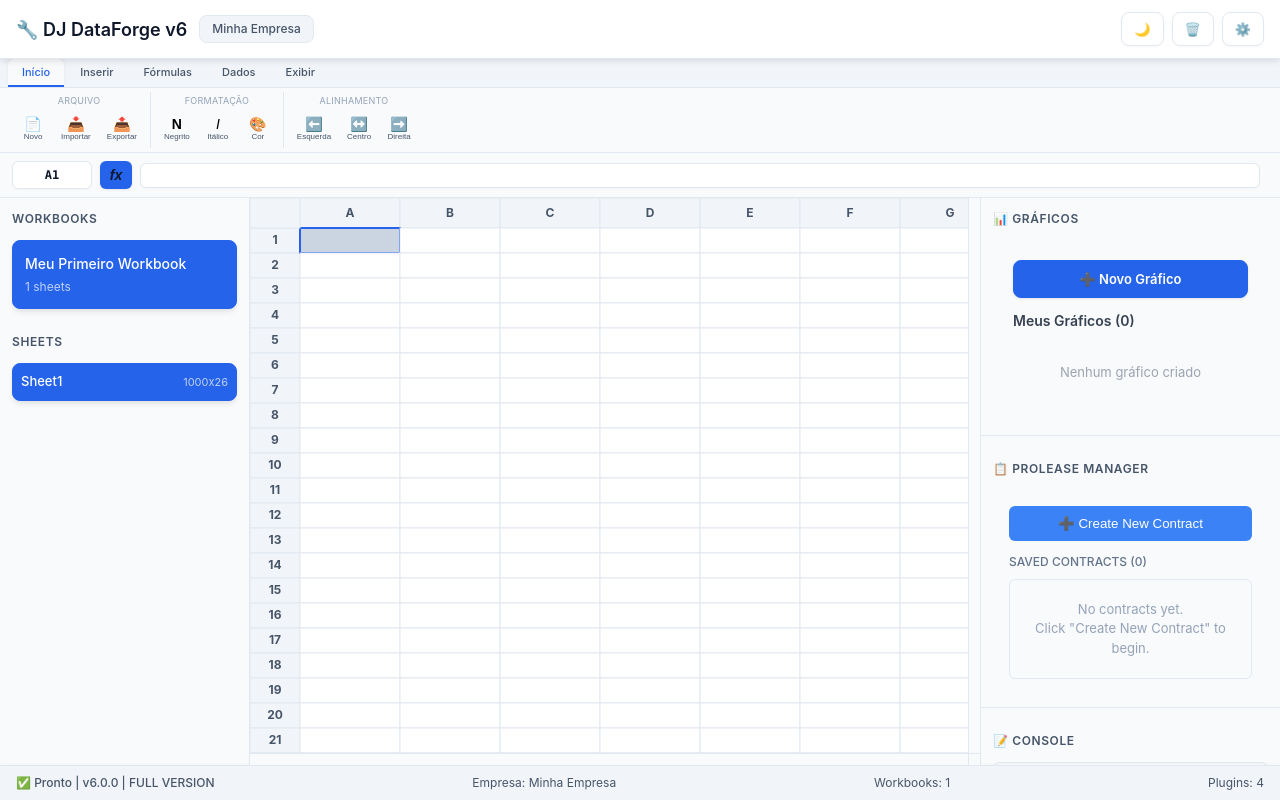
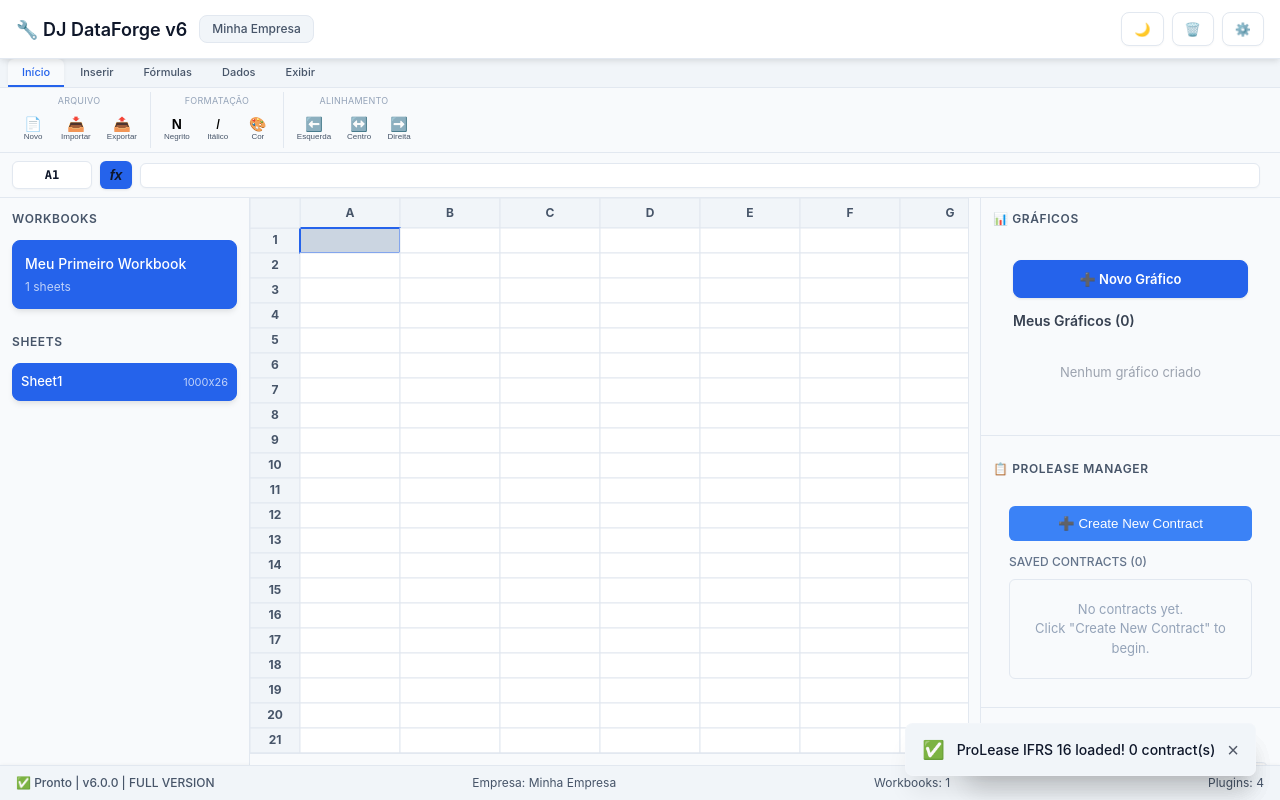
Before and after one commit to syorankun/dtfgv6, a website built with Vite: page index.html in a window 1280 px wide. Built offline with nearby package versions, Linux system fonts and the light colour scheme.

Commit message:
feat: enhance toast notifications with icons and close button, improve dark mode handling in UIManager

```diff
--- a/src/@core/plugin-system-consolidated.ts
+++ b/src/@core/plugin-system-consolidated.ts
@@ -90,28 +90,42 @@ import type {
     }
 
     showToast(message: string, type: "info" | "success" | "warning" | "error"): void {
+      const toastId = `toast-${Date.now()}`;
       const toast = document.createElement('div');
+      toast.id = toastId;
       toast.className = `toast toast-${type}`;
-      toast.textContent = message;
-      toast.style.cssText = `
-        position: fixed;
-        top: 20px;
-        right: 20px;
-        padding: 12px 20px;
-        background: ${type === 'error' ? '#ef4444' : type === 'success' ? '#10b981' : type === 'warning' ? '#f59e0b' : '#3b82f6'};
-        color: white;
-        border-radius: 6px;
-        box-shadow: 0 4px 12px rgba(0,0,0,0.15);
-        z-index: 10000;
-        animation: slideIn 0.3s ease-out;
-      `;
+
+      const icon = document.createElement('span');
+      icon.className = 'toast-icon';
+      if (type === 'success') icon.textContent = '✅';
+      if (type === 'error') icon.textContent = '❌';
+      if (type === 'info') icon.textContent = 'ℹ️';
+      if (type === 'warning') icon.textContent = '⚠️';
+
+      const messageSpan = document.createElement('span');
+      messageSpan.textContent = message;
+
+      const closeButton = document.createElement('button');
+      closeButton.textContent = '×';
+      closeButton.className = 'toast-close';
+      closeButton.onclick = () => {
+        toast.classList.add('slideOut');
+        setTimeout(() => toast.remove(), 300);
+      };
+
+      toast.appendChild(icon);
+      toast.appendChild(messageSpan);
+      toast.appendChild(closeButton);
 
       document.body.appendChild(toast);
 
       setTimeout(() => {
-        toast.style.animation = 'slideOut 0.3s ease-out';
-        setTimeout(() => toast.remove(), 300);
-      }, 3000);
+        const el = document.getElementById(toastId);
+        if (el) {
+          el.classList.add('slideOut');
+          setTimeout(() => el.remove(), 300);
+        }
+      }, 5000);
     }
 
     cleanup(): void {
--- a/src/style.css
+++ b/src/style.css
@@ -825,48 +825,95 @@ body {
 
 .toast {
   position: fixed;
-  bottom: 20px;
-  right: 20px;
-  padding: 12px 20px;
-  border-radius: var(--border-radius);
-  box-shadow: var(--shadow-lg);
+  bottom: 24px;
+  right: 24px;
+  display: flex;
+  align-items: center;
+  gap: var(--spacing-md);
+  padding: var(--spacing-md) var(--spacing-lg);
+  border-radius: var(--border-radius-lg);
+  box-shadow: var(--shadow-xl);
   z-index: 10000;
   font-size: 14px;
   font-weight: 500;
+  animation: slideInUp 0.4s cubic-bezier(0.25, 0.8, 0.25, 1);
+  border: 1px solid rgba(255, 255, 255, 0.1);
+  background-color: var(--theme-bg-tertiary);
+  color: var(--theme-text-primary);
+}
+
+.toast.success {
+  background-color: var(--theme-color-success);
   color: white;
-  animation: slideIn 0.3s ease-out;
-}
-
-.toast.success {
-  background: #22c55e;
 }
 
 .toast.error {
-  background: #ef4444;
+  background-color: var(--theme-color-error);
+  color: white;
 }
 
 .toast.info {
-  background: var(--theme-color-primary);
-}
-
-@keyframes slideIn {
+  background-color: var(--theme-color-info);
+  color: white;
+}
+
+.toast.warning {
+  background-color: var(--theme-color-warning);
+  color: #1e293b; /* A dark color that works on yellow */
+}
+
+.toast-icon {
+  font-size: 18px;
+}
+
+.toast-close {
+  background: transparent;
+  border: none;
+  color: inherit;
+  font-size: 20px;
+  line-height: 1;
+  cursor: pointer;
+  opacity: 0.7;
+  transition: opacity var(--transition-fast);
+}
+
+.toast-close:hover {
+  opacity: 1;
+}
+
+body.dark .toast {
+  background-color: var(--dark-bg-secondary);
+  color: var(--dark-text-primary);
+  border-color: rgba(255, 255, 255, 0.2);
+}
+
+body.dark .toast.warning {
+  color: #1e293b;
+  background-color: var(--dark-color-warning);
+}
+
+@keyframes slideInUp {
   from {
-    transform: translateX(400px);
+    transform: translateY(100px);
     opacity: 0;
   }
   to {
-    transform: translateX(0);
+    transform: translateY(0);
     opacity: 1;
   }
 }
 
-@keyframes slideOut {
+.toast.slideOut {
+  animation: slideOutDown 0.3s ease-out forwards;
+}
+
+@keyframes slideOutDown {
   from {
-    transform: translateX(0);
+    transform: translateY(0);
     opacity: 1;
   }
   to {
-    transform: translateX(400px);
+    transform: translateY(50px);
     opacity: 0;
   }
 }
--- a/src/ui-manager.ts
+++ b/src/ui-manager.ts
@@ -456,8 +456,10 @@ export class UIManager {
     const isDarkMode = localStorage.getItem('theme') === 'dark';
     if (isDarkMode) {
       this.app.classList.add('dark');
+      document.body.classList.add('dark');
     } else {
       this.app.classList.remove('dark');
+      document.body.classList.remove('dark');
     }
   }
 
@@ -676,7 +678,8 @@ export class UIManager {
 
     // Header buttons
     document.getElementById('btn-toggle-dark-mode')?.addEventListener('click', () => {
-      this.app.classList.toggle('dark'); // Alterado para this.app
+      this.app.classList.toggle('dark');
+      document.body.classList.toggle('dark');
       const isDarkMode = this.app.classList.contains('dark');
       if (isDarkMode) {
         localStorage.setItem('theme', 'dark');
```
